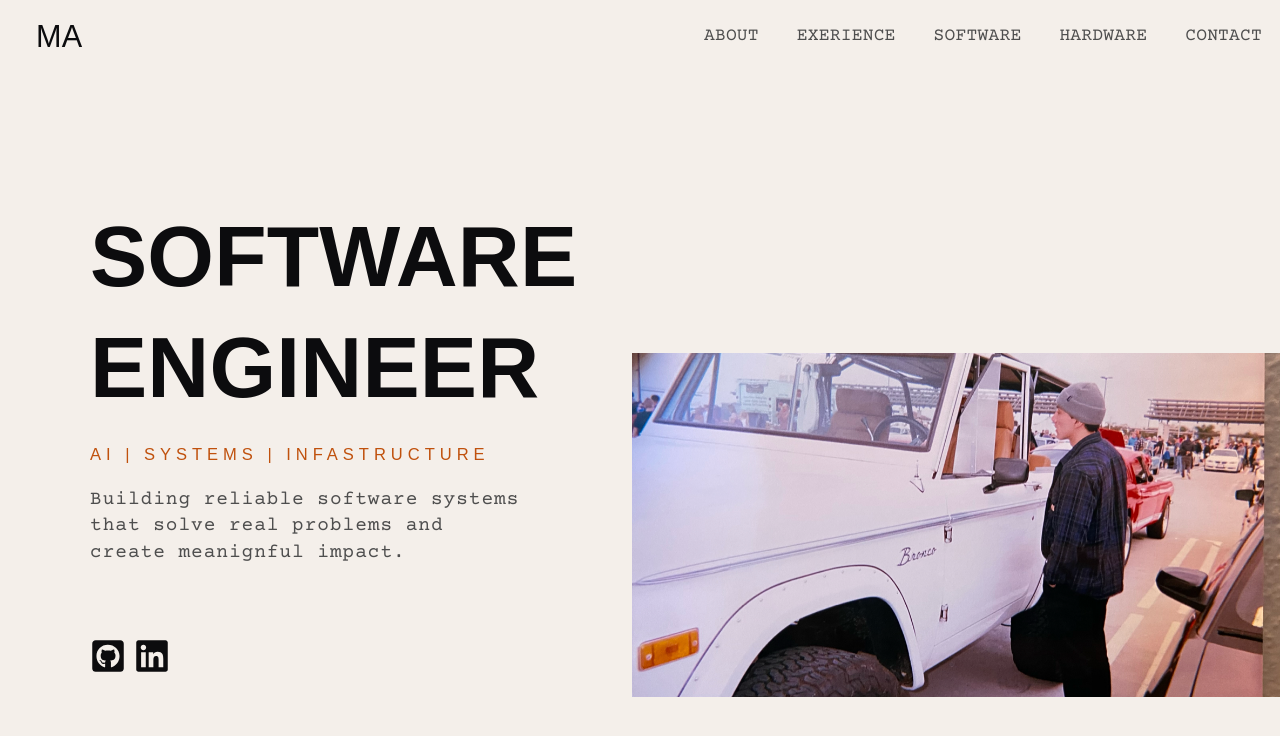
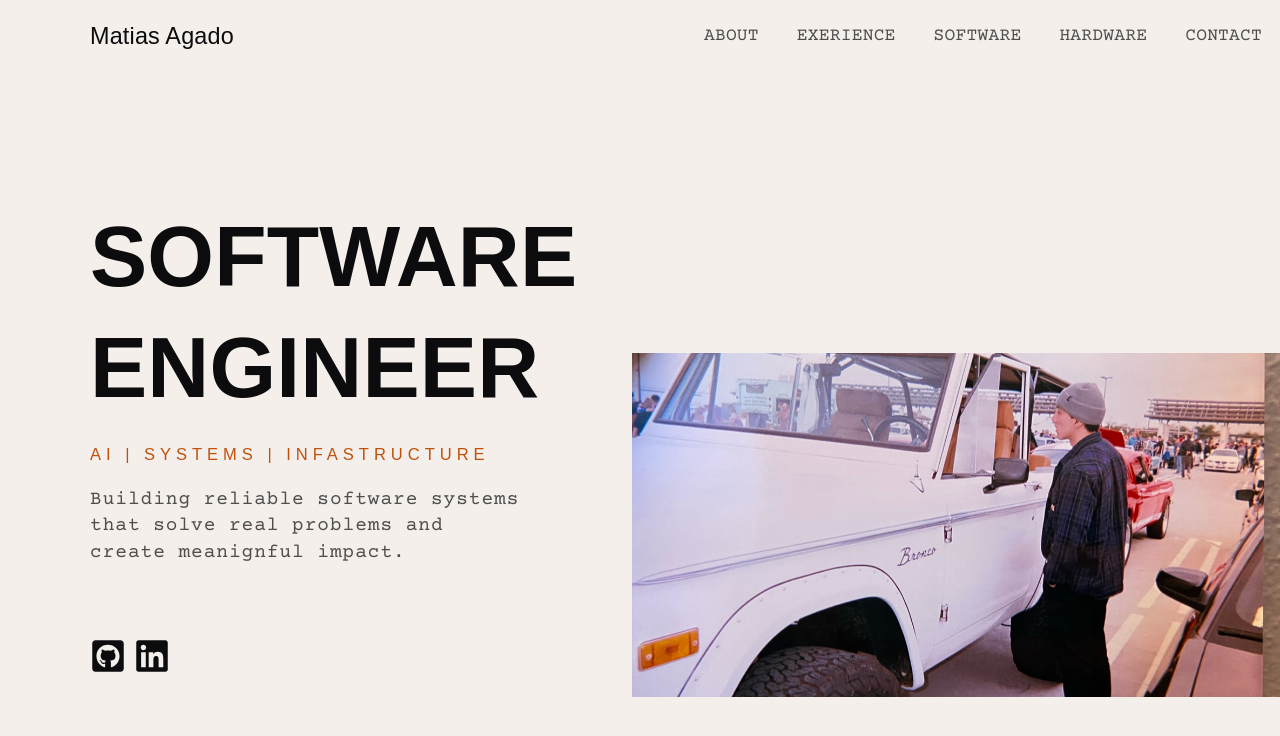
Before and after one commit to matiasagado/portfolio, a React (Vite) app: page / in a window 1280 px wide. Shown: the top 736 px of the page. Built offline with nearby package versions, Linux system fonts and the light colour scheme.

Commit message:
feat: change logo on nav

```diff
--- a/src/nav.module.css
+++ b/src/nav.module.css
@@ -12,9 +12,9 @@
 
 .logoContainer a {
   color: var(--text-h);
-  font-size: 1.7rem;
+  font-size: 1.3rem;
   font-weight: 507;
-  padding-left: 2rem;
+  padding-left: 5rem;
 }
 
 .linksWrapper {
--- a/src/nav.tsx
+++ b/src/nav.tsx
@@ -4,7 +4,7 @@ export default function Nav() {
     return (
         <nav className={styles.nav}>
             <div className={styles.logoContainer}>
-                <a>MA</a>
+                <a>Matias Agado</a>
             </div>
             <div className={styles.linksWrapper}>
                 <a>ABOUT</a>
```
